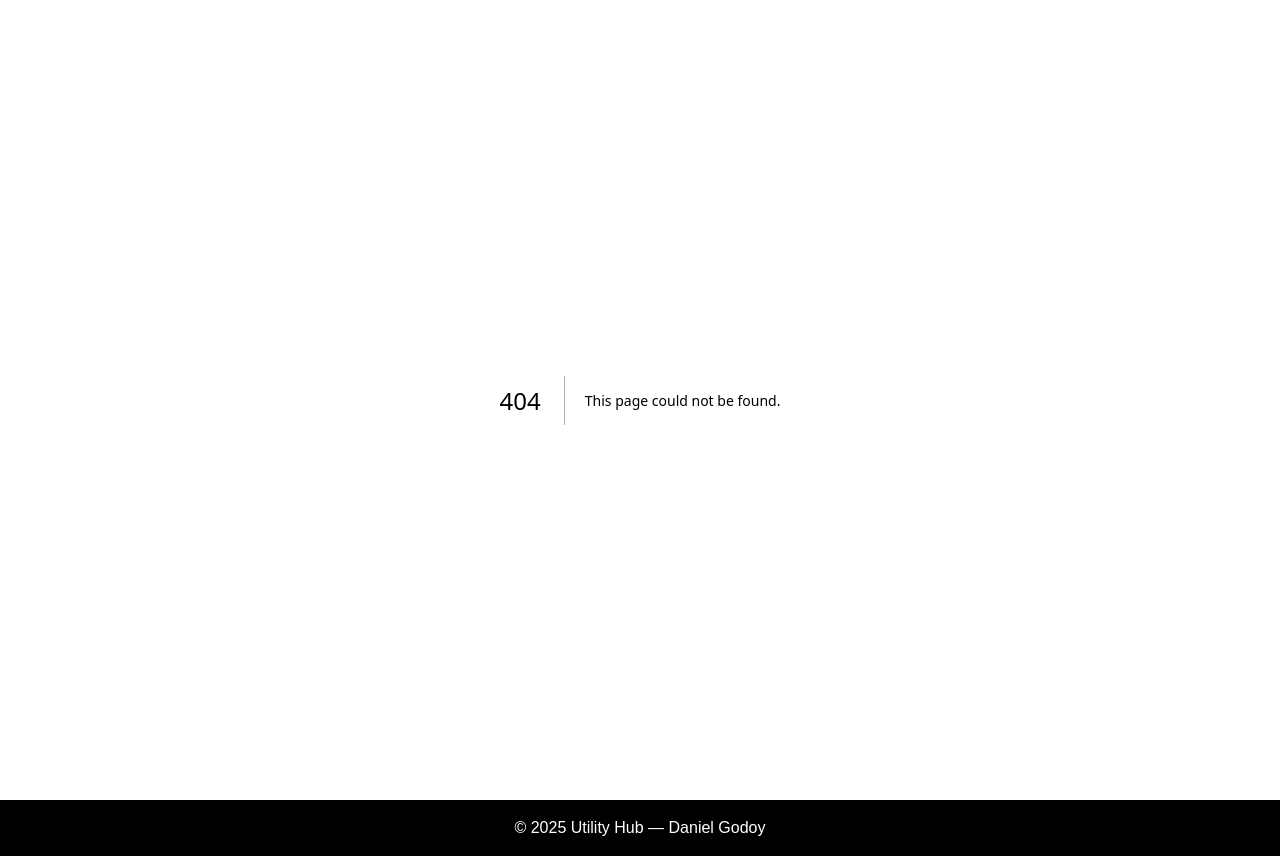
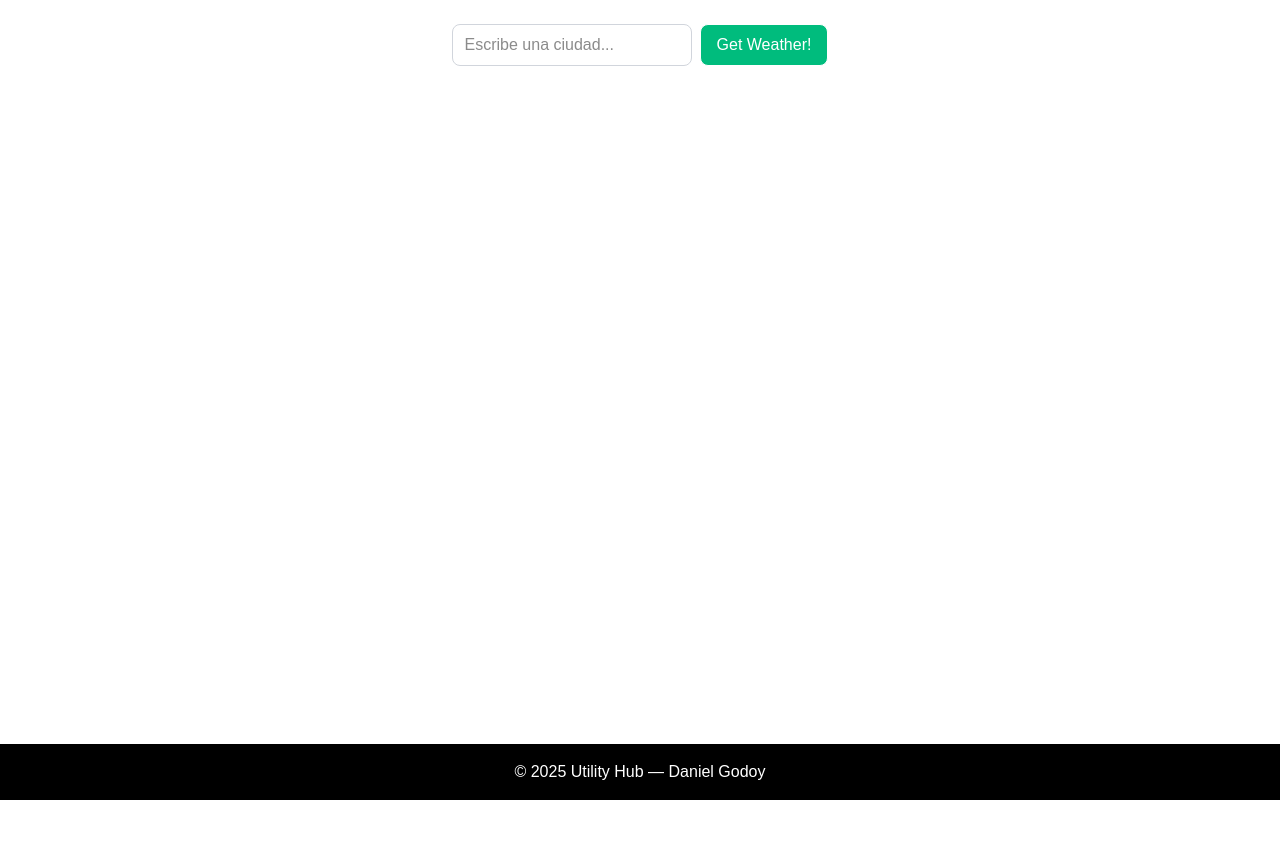
Before and after one commit to DanielGodoyGalindo/todo_app, a Next.js app: page /weatherApi in a window 1280 px wide. Before the commit this address had no page. After the commit the page ends 800 px from the top, so only its background shows below. Built offline with nearby package versions, Linux system fonts and the light colour scheme.

Commit message:
feat: weather app api added

```diff
--- a/app/page.tsx
+++ b/app/page.tsx
@@ -7,7 +7,8 @@ export default function Main() {
         <div className="font-mono text-xl">
             <ul className="flex items-center justify-center">
                 <li className={liStyle}><a href="./todo" className={linkStyle}>TODO List</a></li>
-                <li className={liStyle}><a href="./weather" className={linkStyle}>Weather App</a></li>
+                <li className={liStyle}><a href="./weather" className={linkStyle}>Weather App (AI)</a></li>
+                <li className={liStyle}><a href="./weatherApi" className={linkStyle}>Weather App (API)</a></li>
             </ul>
             <h1 className="text-center mt-36">Welcome to my Hub :)</h1>
             <h1 className="text-center">Click in one of the options above</h1>
--- a/app/weather/page.tsx
+++ b/app/weather/page.tsx
@@ -12,7 +12,7 @@ type WeatherData = {
     country_code: string;
 };
 
-export default function About() {
+export default function Weather() {
 
     const [cityName, setCityName] = useState("");
     const [weather, setWeather] = useState<WeatherData | null>(null);
@@ -22,7 +22,6 @@ export default function About() {
         setLoading(true);
         const res = await fetch(`/api/weather?city=${encodeURIComponent(cityName)}`, { cache: "no-store" });
         const data = await res.json();
-        console.log(data);
         setWeather(data);
         setLoading(false);
     }
@@ -62,6 +61,8 @@ export default function About() {
                                             <span className="text-4xl">{weather.current_temp}°C</span>
                                         </div>
                                         <div id="temps" className="flex flex-col items-center justify-center m-auto text-xl">
+                                            <span>🍃</span>
+                                            <span className="mb-3">Wind: {weather.wind_kmh} km/h</span>
                                             <span>🌡️</span>
                                             <span>Max: {weather.temp_max}°C</span>
                                             <span>Min: {weather.temp_min}°C</span>
--- /dev/null
+++ b/app/weatherApi/page.tsx
@@ -0,0 +1,113 @@
+"use client"
+
+import { useState } from "react";
+
+interface ForecastDay {
+    day: string;
+    temperature: string;
+    wind: string;
+}
+
+interface WeatherData {
+    description: string;
+    temperature: string;
+    wind: string;
+    forecast: ForecastDay[];
+}
+
+export default function WeatherApi() {
+
+    const [cityName, setCityName] = useState<string>("");
+    const [fetchedCity, setFetchedCity] = useState<string>("");
+    const [weatherData, setWeatherData] = useState<WeatherData | null>(null);
+    const [loading, setLoading] = useState(false);
+    const [error, setError] = useState("");
+
+    async function handleClick() {
+        if (!cityName)
+            return;
+        setLoading(true);
+        setError("");
+        setWeatherData(null);
+        setFetchedCity(cityName);
+        try {
+            // https://github.com/robertoduessmann/weather-api
+            const res = await fetch(`https://goweather.xyz/weather/${cityName}`);
+            if (!res.ok)
+                throw new Error("Error when getting data.");
+            const data = await res.json();
+            setWeatherData(data);
+        } catch (err) {
+            setError("Failed to fetch weather data. Please try again.");
+        } finally {
+            setLoading(false);
+        }
+    }
+
+
+    return (
+        <div className="p-6">
+            <div id="input_button" className="flex gap-2 mb-6 justify-center">
+                <input
+                    className="border border-gray-300 rounded-lg px-3 py-2 w-60"
+                    type="text" placeholder="Escribe una ciudad..." value={cityName}
+                    onChange={(e) => setCityName(e.target.value)}
+                />
+                <button
+                    className="border bg-emerald-500 hover:bg-emerald-600 text-white px-4 py-2 rounded-lg hover:cursor-pointer"
+                    onClick={handleClick}
+                >Get Weather!
+                </button>
+            </div>
+
+            {/* Loading and error messages */}
+            {loading && (
+                <p className="text-center text-gray-800 animate-pulse">Loading weather...</p>
+            )}
+            {error && (
+                <p className="text-center text-red-500 font-medium">{error}</p>
+            )}
+
+            {/* Weather data */}
+            {weatherData && !loading && !error && (
+                <div className="max-w-md mx-auto p-6 bg-gradient-to-br from-blue-100 to-blue-50 rounded-2xl shadow-md">
+                    {/* Description */}
+                    <div className="text-center mb-6">
+                        <h2 className="text-2xl font-semibold text-gray-800 mb-1">
+                            Weather in {fetchedCity}
+                        </h2>
+                        <p className="text-gray-600 capitalize">
+                            {weatherData.description}
+                        </p>
+                        {/* Temperature and wind */}
+                        <div className="flex justify-center items-center gap-4 mt-3">
+                            <span className="text-4xl font-bold text-blue-700">
+                                {weatherData.temperature}
+                            </span>
+                            <span className="text-gray-600">💨 {weatherData.wind}</span>
+                        </div>
+                    </div>
+
+                    {/* Forecast */}
+                    {Array.isArray(weatherData.forecast) && weatherData.forecast.length > 0 && (
+                        <div className="bg-white rounded-xl p-4 shadow-inner">
+                            <h3 className="text-lg font-semibold text-gray-700 mb-3">
+                                Next days
+                            </h3>
+                            <ul className="space-y-2">
+                                {/* Each day */}
+                                {weatherData.forecast.map((day, index) => (
+                                    <li key={index} className="flex justify-between items-center border-b border-gray-100 last:border-none py-2">
+                                        <span className="font-medium text-gray-700">Day {day.day}</span>
+                                        <span className="text-blue-700 font-semibold">{day.temperature}</span>
+                                        <span className="text-gray-600 text-sm">💨 {day.wind}</span>
+                                    </li>
+                                ))}
+                            </ul>
+                        </div>
+                    )}
+                </div>
+            )}
+        </div>
+    );
+}
```
